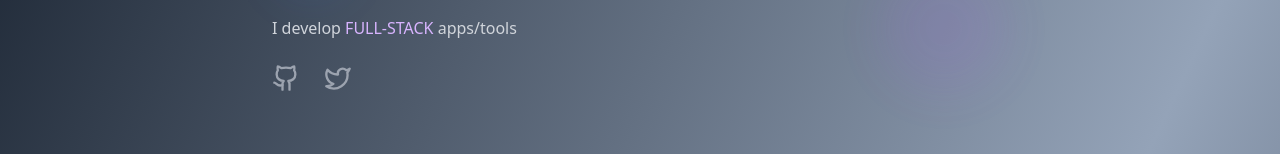
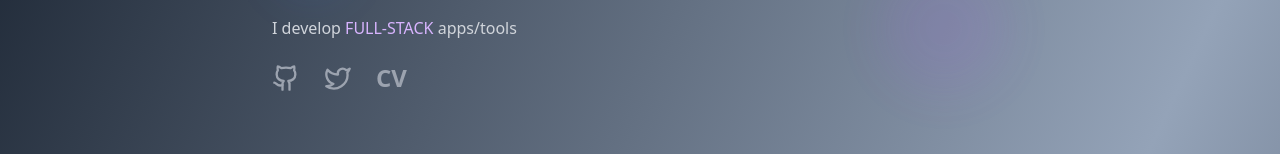
Before and after one commit to priyankasoni930/priyanka, a Next.js app: page / in a window 1280 px wide. Shown: the part 128-282 px from the top of the page. Built offline with nearby package versions, Linux system fonts and the light colour scheme.

Commit message:
Update page.tsx

```diff
--- a/app/page.tsx
+++ b/app/page.tsx
@@ -42,6 +42,16 @@ function IntroSection() {
           className="text-gray-400 hover:text-purple-300 transition-colors"
         >
           <Twitter size={28} />
+        </a>
+          <a
+          href="https://drive.google.com/file/d/1nRQxQxTyzh4HA0IMg3NTkhRvCdjdlPRH/view?usp=sharing"
+          className="text-gray-400 hover:text-green-300 transition-colors font-semibold text-2xl"
+          style={{ lineHeight: "28px", height: "28px" }}
+          aria-label="CV"
+          target="_blank"
+          rel="noopener noreferrer"
+        >
+          CV
         </a>
       </div>
     </section>
```
